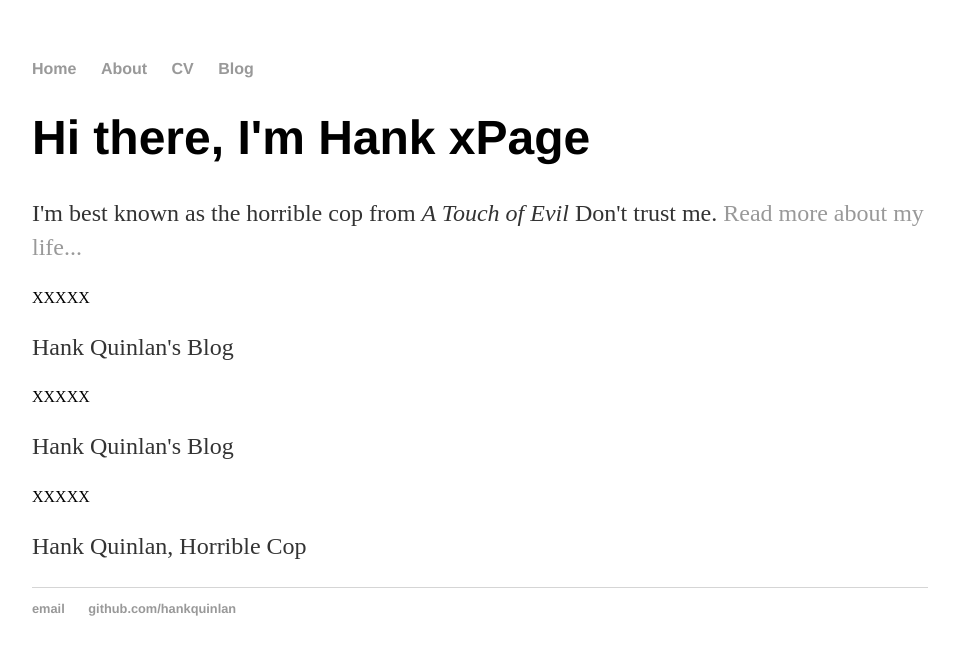
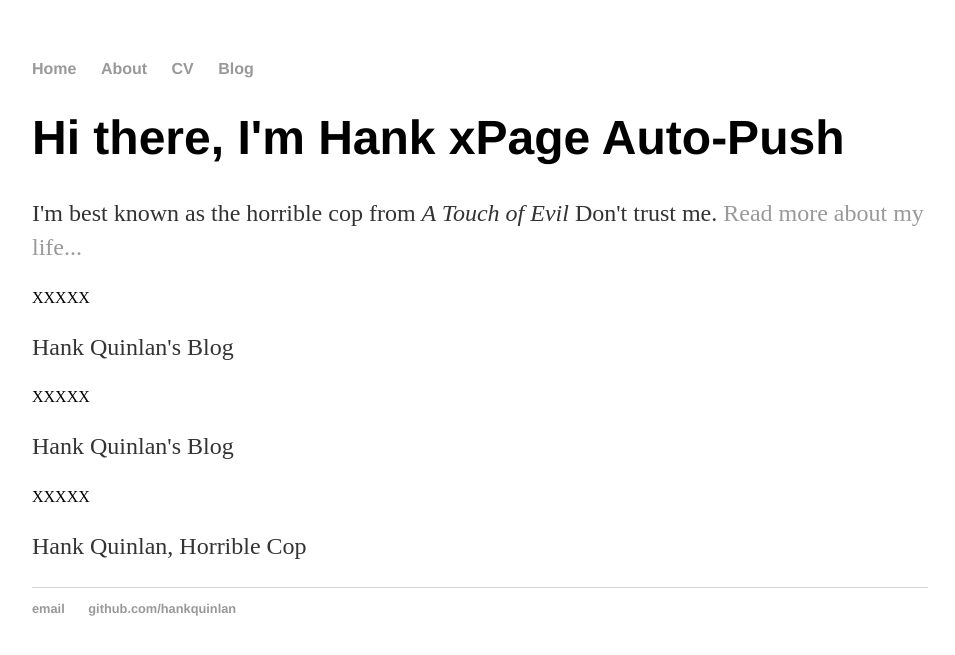
Before and after one commit to cse-dai/cse-dai.github.io, a Jekyll site: the page built from index.html, in a window 1280 px wide. Shown: the top 655 px of the page, without its empty margins (160-1115 px from the left). Built offline with Jekyll 4.4.1, drawn with Linux system fonts in a browser that asks for light colours.

Commit message:
auto commit

```diff
--- a/index.html
+++ b/index.html
@@ -3,7 +3,7 @@
 title: Hank Quinlan, Horrible Cop
 ---
 <div class="blurb">
-	<h1>Hi there, I'm Hank xPage</h1>
+	<h1>Hi there, I'm Hank xPage Auto-Push</h1>
 	<p>I'm best known as the horrible cop from <em>A Touch of Evil</em> Don't trust me. <a href="/about">Read more about my life...</a></p>
 </div>
 
```
